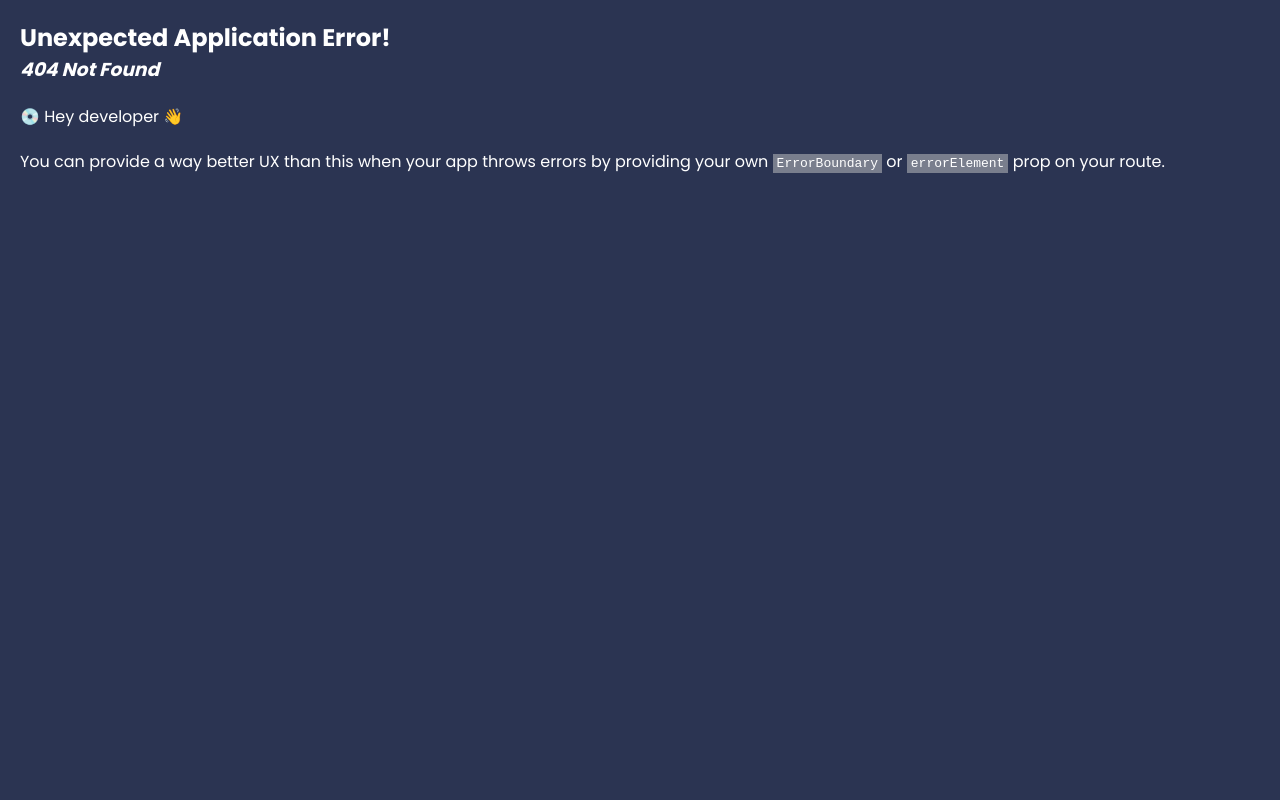
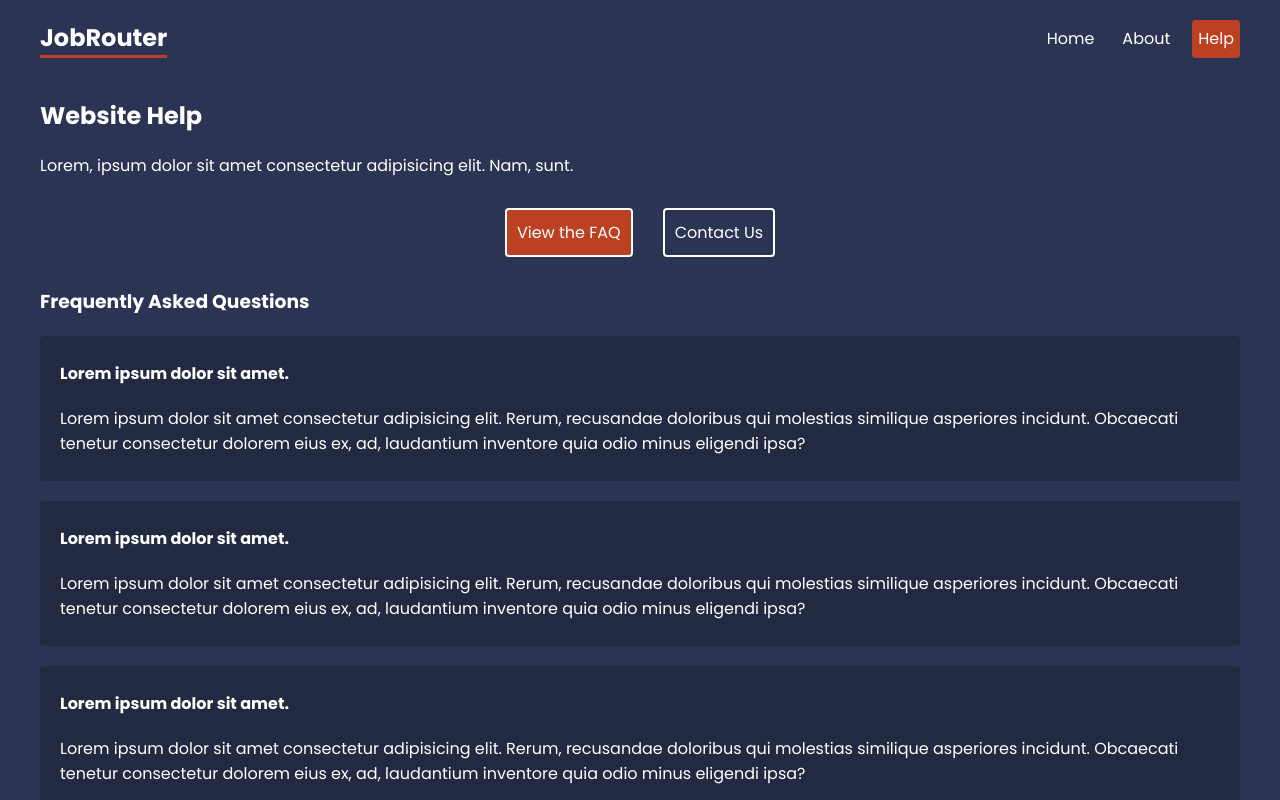
Before and after one commit to HiroZenX/jobRouter, a JavaScript app: page /help/faq in a window 1280 px wide. Before the commit this address had no page. Shown: the top 800 px of the page. Built offline with nearby package versions, Linux system fonts and the light colour scheme; the HTML template or start-up script is replaced by a standard one.

Commit message:
added help layout, faqs and contact form

```diff
--- a/src/App.js
+++ b/src/App.js
@@ -11,6 +11,9 @@
 
 // Layouts
 import RootLayout from './layouts/RootLayout';
+import HelpLayout from './layouts/HelpLayout';
+import Faq from './pages/help/Faq';
+import Contact from './pages/help/Contact';
 
 
 
@@ -19,7 +22,10 @@
     <Route path='/' element={<RootLayout />}>
       <Route index element={<Home />} />
       <Route path='about' element={<About />} />
-
+      <Route path='help' element={<HelpLayout/>}>
+        <Route path='faq' element={<Faq />}/>
+        <Route path='contact' element={<Contact />}/>
+      </Route>
     </Route>
   )
 )
--- a/src/index.css
+++ b/src/index.css
@@ -53,11 +53,51 @@
   margin: 40px auto;
 }
 
-/* help layout */
-
+.help-layout nav {
+  display: flex;
+  justify-content: center;
+  gap: 30px;
+  margin: 30px 0;
+}
+.help-layout nav a{
+  padding: 10px;
+  border: 2px solid white;
+  border-radius: 4px;
+  text-decoration: none;
+}
+.help-layout nav a:hover{
+  border-color: var(--primary);
+}
+.help-layout nav a.active {
+  background: var(--primary);
+}
 
 /* faq */
+.faq .question {
+  background: rgba(0,0,0,0.2);
+  padding: 5px 20px;
+  border-radius: 4px;
+  margin: 20px 0;
+}
 
+/* contact form */
+form {
+  margin-top: 30px;
+}
+form input, form label span, form textarea {
+  display: block;
+}
+form input, form textarea {
+  margin-bottom: 30px;
+  padding: 8px;
+  border-radius: 4px;
+  border: 0;
+  width: 300px;
+  color: var(--secondary);
+}
+form label span {
+  margin-bottom: 10px;
+}
 
 /* careers list */
 
--- /dev/null
+++ b/src/layouts/HelpLayout.js
@@ -0,0 +1,17 @@
+import { NavLink, Outlet } from "react-router-dom";
+
+export default function HelpLayout() {
+  return (
+    <div className="help-layout">
+        <h2>Website Help</h2>
+        <p>Lorem, ipsum dolor sit amet consectetur adipisicing elit. Nam, sunt.</p>
+
+        <nav>
+            <NavLink to="faq">View the FAQ</NavLink>
+            <NavLink to="contact">Contact Us</NavLink>
+        </nav>
+
+        <Outlet />
+    </div>
+  )
+}
--- a/src/layouts/RootLayout.js
+++ b/src/layouts/RootLayout.js
@@ -8,6 +8,7 @@
                 <h1>JobRouter</h1>
                 <NavLink to="/">Home</NavLink>
                 <NavLink to="about">About</NavLink>
+                <NavLink to="help">Help</NavLink>
             </nav>
         </header>
 
--- /dev/null
+++ b/src/pages/help/Contact.js
@@ -0,0 +1,18 @@
+export default function Contact() {
+  return (
+    <div className="contact">
+      <h3>Contact Us</h3>
+      <form>
+        <label>
+          <span>Your email:</span>
+          <input type="email" name="email" required />
+        </label>
+        <label>
+          <span>Your message:</span>
+          <textarea name="message" required></textarea>
+        </label>
+        <button>Submit</button>
+      </form>
+    </div>
+  )
+}
--- /dev/null
+++ b/src/pages/help/Faq.js
@@ -0,0 +1,34 @@
+
+export default function Faq() {
+  return (
+    <div className="faq">
+      <h3>Frequently Asked Questions</h3>
+
+      <div className="question">
+        <p><strong>Lorem ipsum dolor sit amet.</strong></p>
+        <p>Lorem ipsum dolor sit amet consectetur adipisicing elit. Rerum, recusandae doloribus qui molestias similique asperiores incidunt. Obcaecati tenetur consectetur dolorem eius ex, ad, laudantium inventore quia odio minus eligendi ipsa?</p>
+      </div>
+
+      <div className="question">
+        <p><strong>Lorem ipsum dolor sit amet.</strong></p>
+        <p>Lorem ipsum dolor sit amet consectetur adipisicing elit. Rerum, recusandae doloribus qui molestias similique asperiores incidunt. Obcaecati tenetur consectetur dolorem eius ex, ad, laudantium inventore quia odio minus eligendi ipsa?</p>
+      </div>
+
+      <div className="question">
+        <p><strong>Lorem ipsum dolor sit amet.</strong></p>
+        <p>Lorem ipsum dolor sit amet consectetur adipisicing elit. Rerum, recusandae doloribus qui molestias similique asperiores incidunt. Obcaecati tenetur consectetur dolorem eius ex, ad, laudantium inventore quia odio minus eligendi ipsa?</p>
+      </div>
+
+      <div className="question">
+        <p><strong>Lorem ipsum dolor sit amet.</strong></p>
+        <p>Lorem ipsum dolor sit amet consectetur adipisicing elit. Rerum, recusandae doloribus qui molestias similique asperiores incidunt. Obcaecati tenetur consectetur dolorem eius ex, ad, laudantium inventore quia odio minus eligendi ipsa?</p>
+      </div>
+
+      <div className="question">
+        <p><strong>Lorem ipsum dolor sit amet.</strong></p>
+        <p>Lorem ipsum dolor sit amet consectetur adipisicing elit. Rerum, recusandae doloribus qui molestias similique asperiores incidunt. Obcaecati tenetur consectetur dolorem eius ex, ad, laudantium inventore quia odio minus eligendi ipsa?</p>
+      </div>
+
+    </div>
+  )
+}
```
